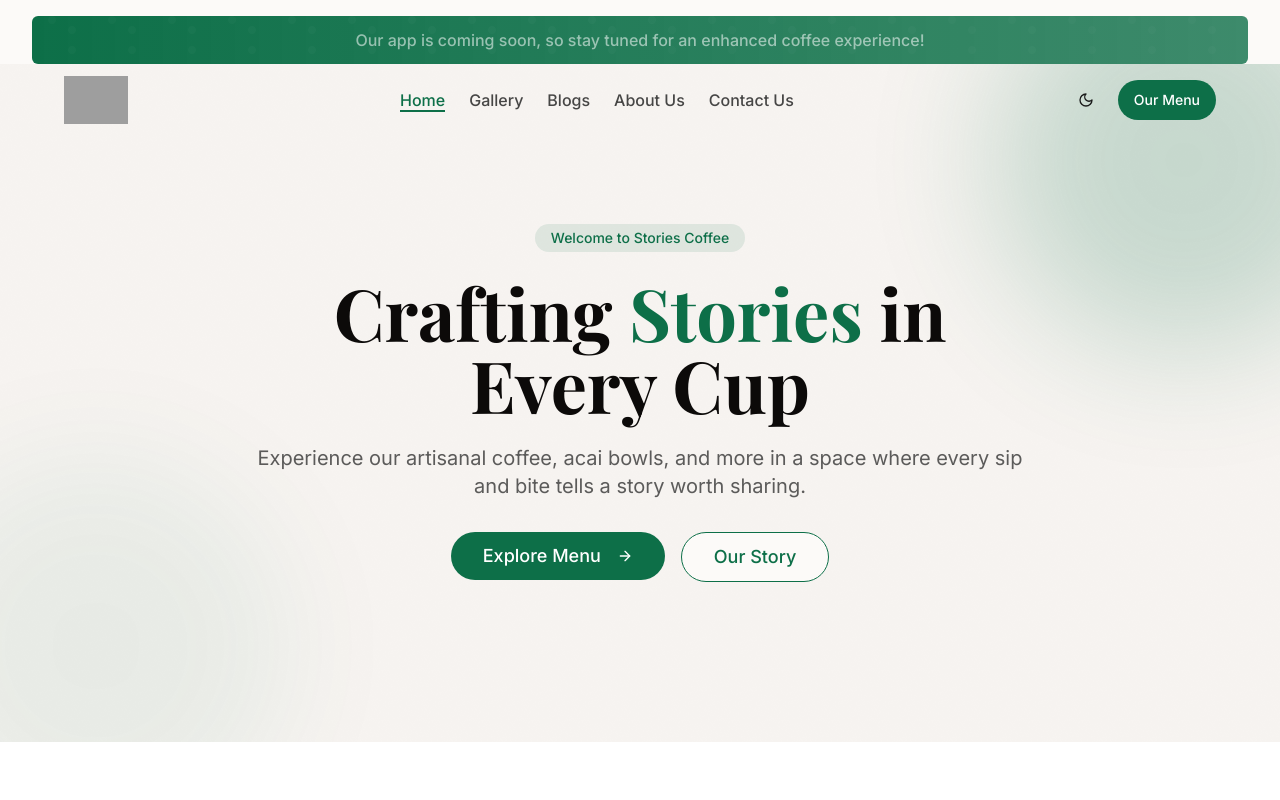
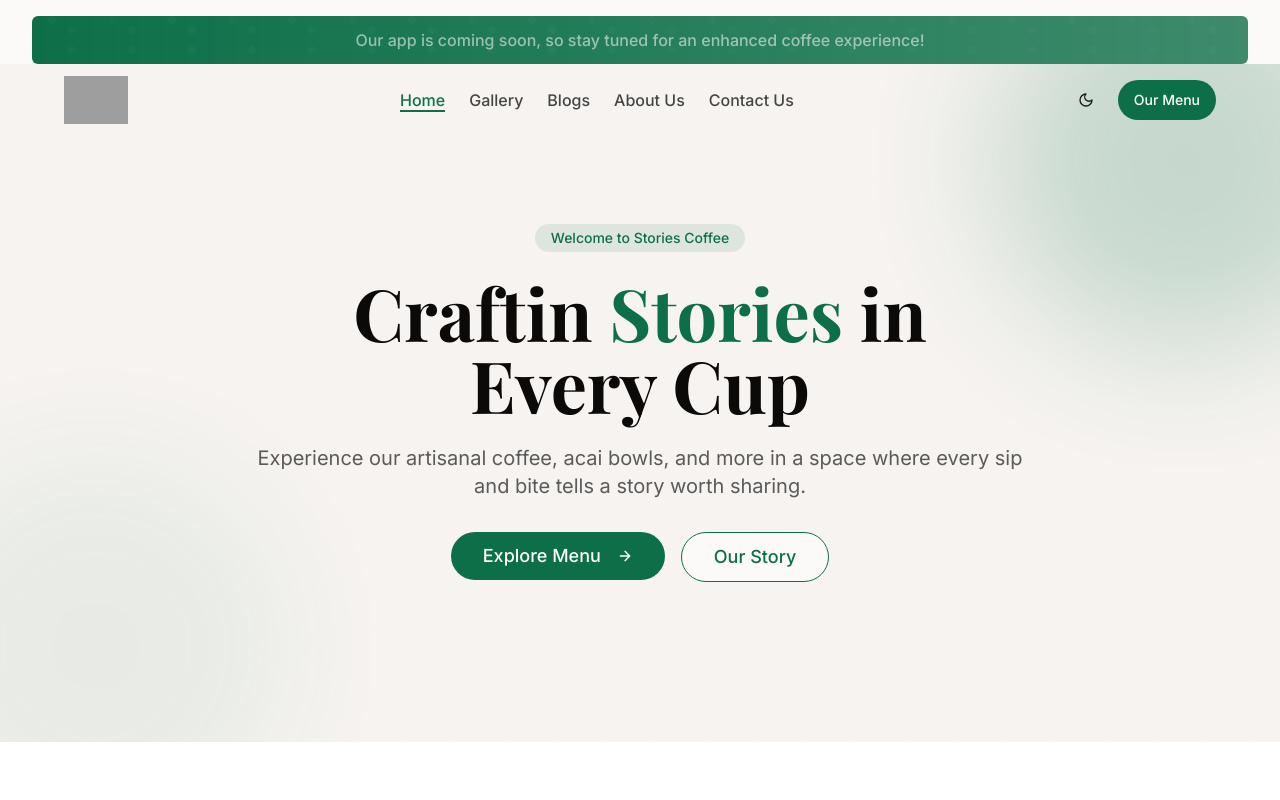
Before and after one commit to mcbirdus/stories-coffee, a React (Vite) app: page / in a window 1280 px wide. Shown: the top 800 px of the page. Built offline with nearby package versions, Linux system fonts and the light colour scheme; grey boxes are pictures that could not be loaded.

Commit message:
Update HeroSection.tsx

```diff
--- a/src/components/home/HeroSection.tsx
+++ b/src/components/home/HeroSection.tsx
@@ -18,7 +18,7 @@ const HeroSection = () => {
           </span>
 
           <h1 className="text-4xl md:text-6xl lg:text-7xl font-bold mb-6 animate-fade-up">
-            Crafting
+            Craftin
             <span className="text-stories-green"> Stories </span>
             in Every Cup
           </h1>
```
